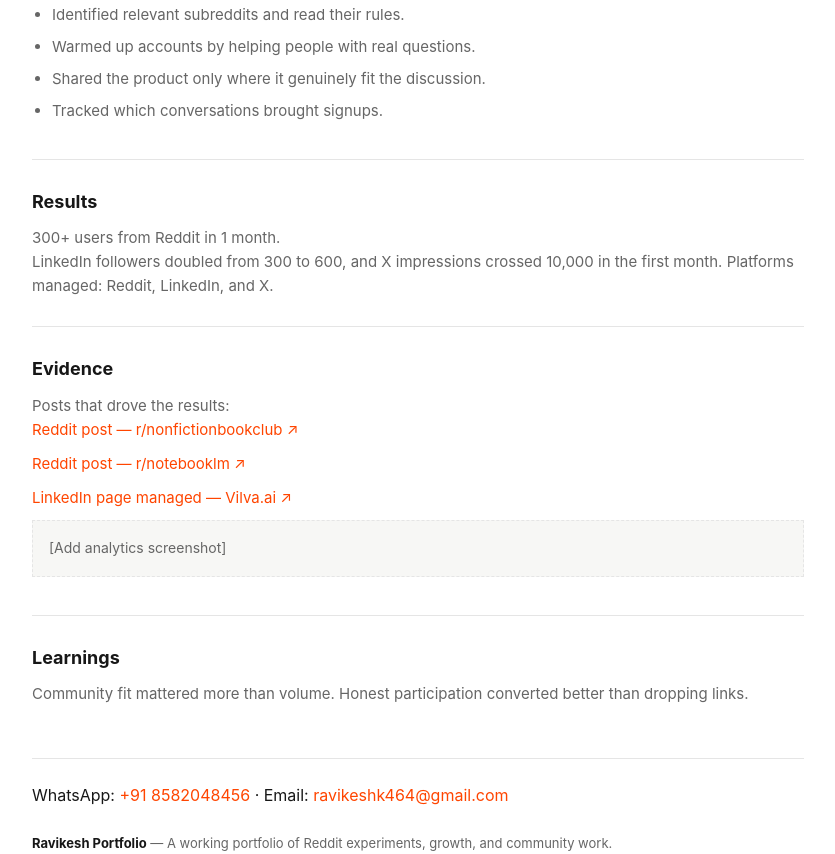
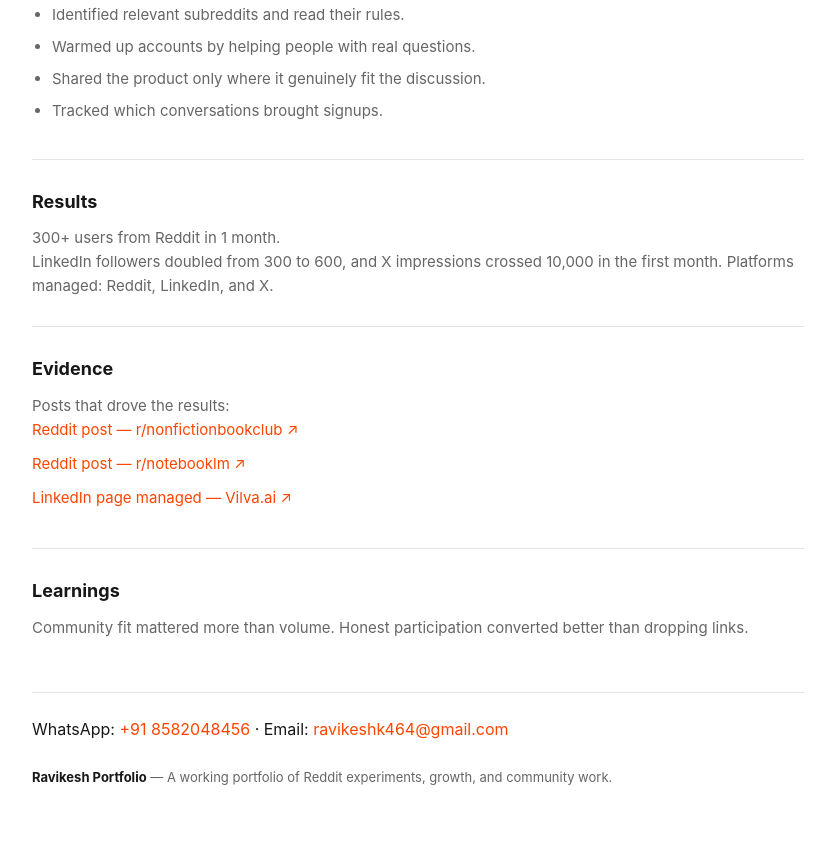
Before and after one commit to Ravikesh0406/ravikesh, a website: page case/vilva-ai.html in a window 1280 px wide. Shown: the part 615-1469 px from the top of the page, without its empty margins (222-1057 px from the left). After the commit the page ends 1402 px from the top, so only its background shows below. Drawn offline with Linux system fonts and the light colour scheme.

Commit message:
Remove screenshot placeholders from case studies

```diff
--- a/case/vilva-ai.html
+++ b/case/vilva-ai.html
@@ -57,7 +57,6 @@
           <li><a href="https://www.reddit.com/r/notebooklm/comments/1pw8y0a/this_is_how_i_organize_all_my_study_material_in/" target="_blank" rel="noopener">Reddit post — r/notebooklm ↗</a></li>
           <li><a href="https://www.linkedin.com/company/vilva-ai/posts/?feedView=all" target="_blank" rel="noopener">LinkedIn page managed — Vilva.ai ↗</a></li>
         </ul>
-        <div class="placeholder">[Add analytics screenshot]</div>
       </section>
 
       <section class="section">
```
Also changed, not shown: case/creators-that-spark.html (+0 -1 lines), case/oskar-solo-founder.html (+0 -1 lines), case/stealth-creator-startup.html (+0 -1 lines).
